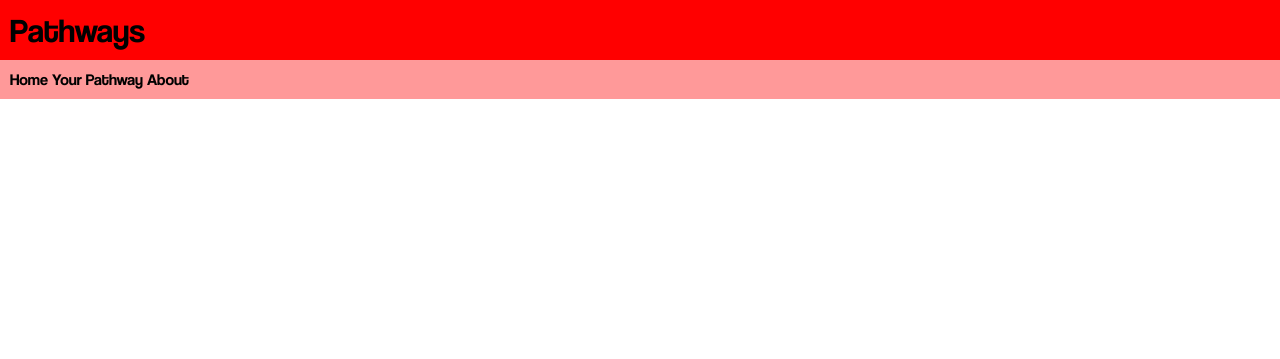
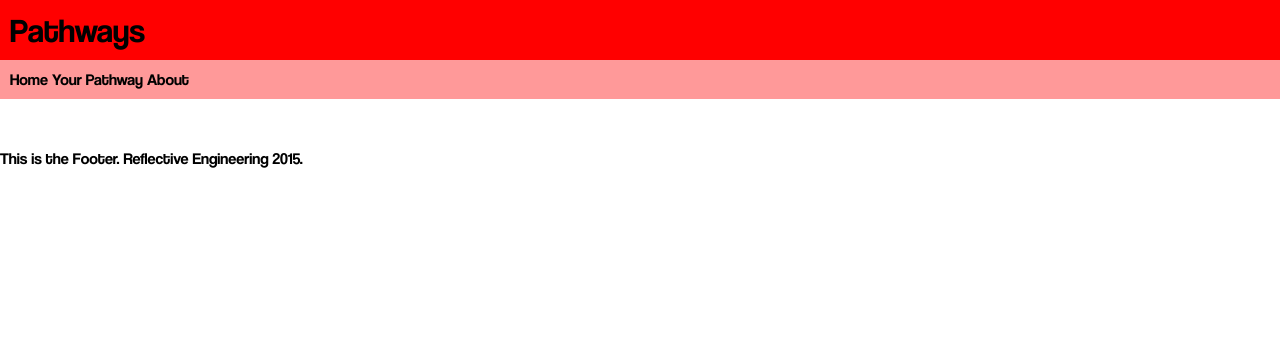
Before and after one commit to dc950/Pathways, a Flask app: template app/templates/base.html in a window 1280 px wide. Shown: the top 359 px of the page. Run offline with Flask 2, Linux system fonts and the light colour scheme; the template is opened without the code that fills it, so the values that code supplies are empty; some libraries are stand-ins or nearby versions.

Commit message:
I have no idea

```diff
--- a/app/static/css/stylesheet.css
+++ b/app/static/css/stylesheet.css
@@ -53,3 +53,8 @@ nav #bottom ul li {
 .header-image {
 
 }
+
+main {
+	background-color: #CFCFCF;
+	margin: 50px;
+}
--- a/app/templates/base.html
+++ b/app/templates/base.html
@@ -10,6 +10,8 @@
 
         <script src="{{ url_for('static', filename='js/jquery-2.1.4.js') }}"></script>
         <script src="{{ url_for('static', filename='js/main.js') }}"></script>
+
+        {% block head_extension %}{% endblock %}
 
         {% if title %}
         <title>{{ title }} - Pathways</title>
@@ -30,10 +32,14 @@
                 </ul>
             </div>
         </nav>
-        <!--<div>Pathways| <a href="/index">Home</a></div>
-        <hr>-->
+        <header>
+            {% block header_content %}{% endblock %}
+        </header>
         <main>
-            {% block content %}{% endblock %}
+            {% block main_content %}{% endblock %}
         </main>
+        <footer>
+            This is the Footer. Reflective Engineering 2015.
+        </footer>
     </body>
 </html>
```
Also changed, not shown: app/templates/index.html (+13 -3 lines).
